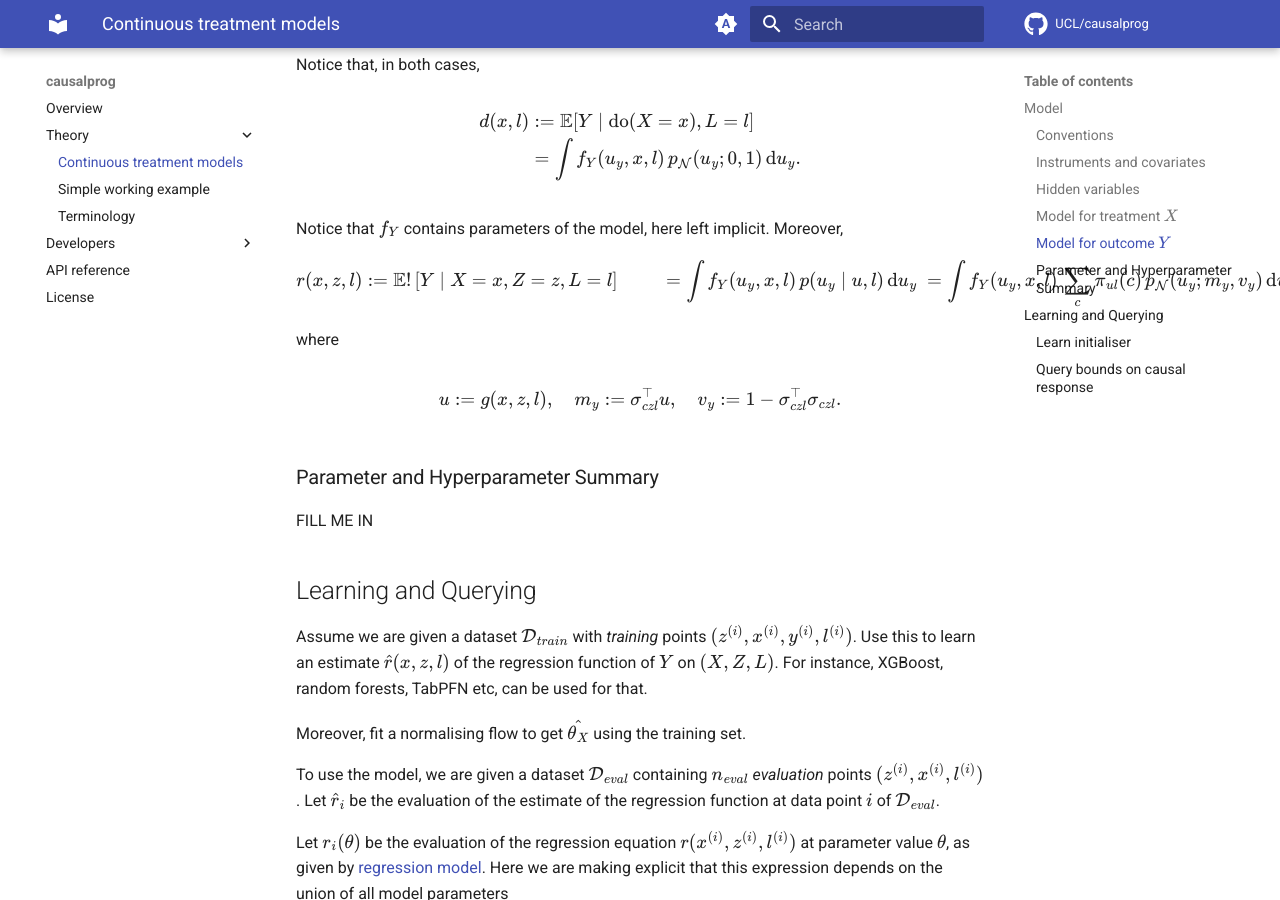
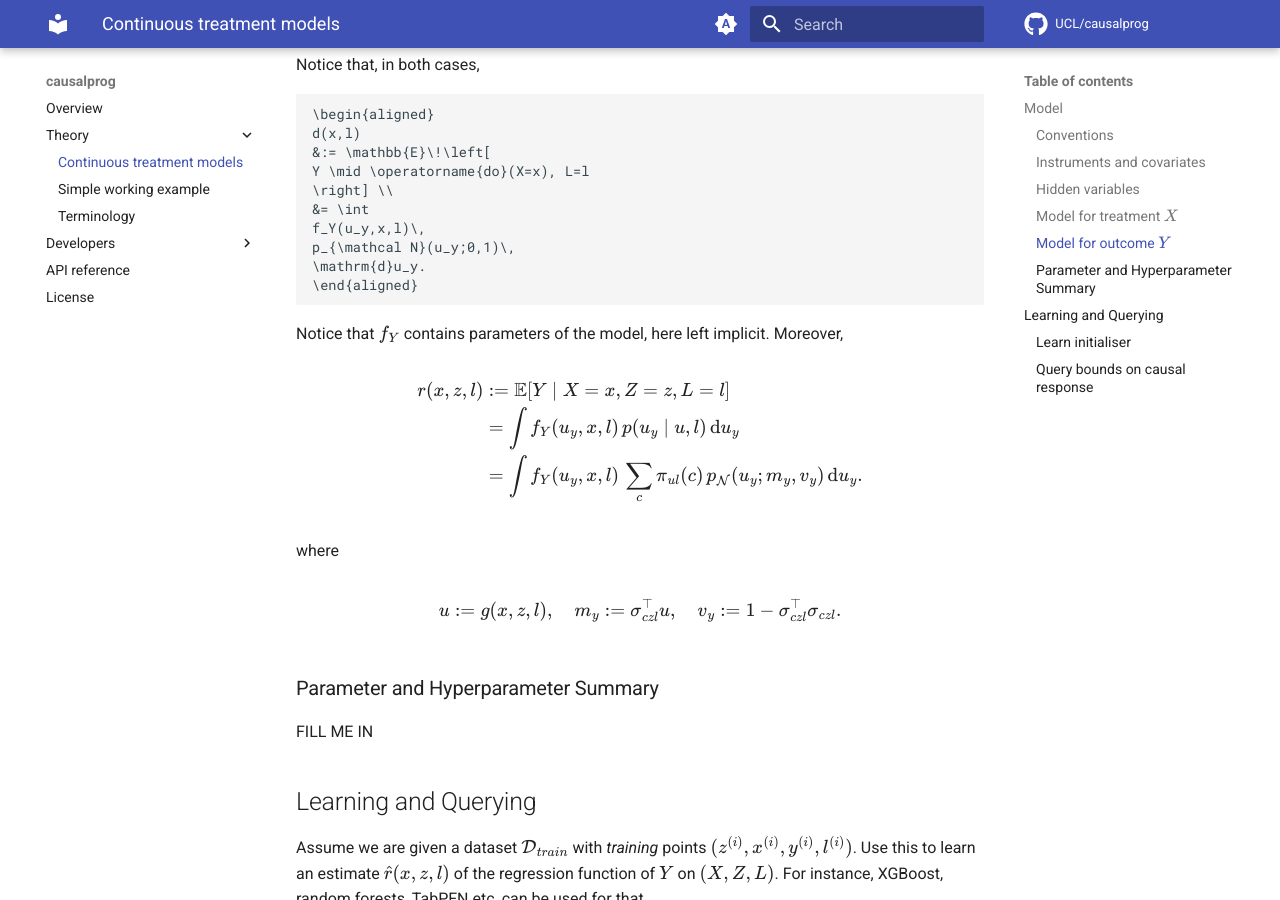
Before and after one commit to UCL/causalprog, an MkDocs documentation site: the page built from docs/theory/continuous-treatments.md, in a window 1280 px wide and 900 px high, scrolled down 2979 px. Built offline with MkDocs 1.6.1 and Material for MkDocs 9.7.7, drawn with Linux system fonts in a browser that asks for light colours; comment, search, counter and statistics services are not loaded.

Commit message:
try to math not formatting

````diff
--- a/docs/theory/continuous-treatments.md
+++ b/docs/theory/continuous-treatments.md
@@ -107,7 +107,7 @@ $$ P(Y = 1 \ \vert \ U_Y, X, L) = \mathrm{sigmoid}(f_Y(U_Y, X, L; \theta_Y). $$
 
 Notice that, in both cases,
 
-$$
+```math
 \begin{aligned}
 d(x,l)
 &:= \mathbb{E}\!\left[
@@ -118,12 +118,13 @@ f_Y(u_y,x,l)\,
 p_{\mathcal N}(u_y;0,1)\,
 \mathrm{d}u_y.
 \end{aligned}
-$$
+```
 
 Notice that $f_Y$ contains parameters of the model, here left implicit.
 Moreover,
 
 <a name="eq-regression-model"></a>
+
 $$
 \begin{aligned}
 r(x,z,l)
````
